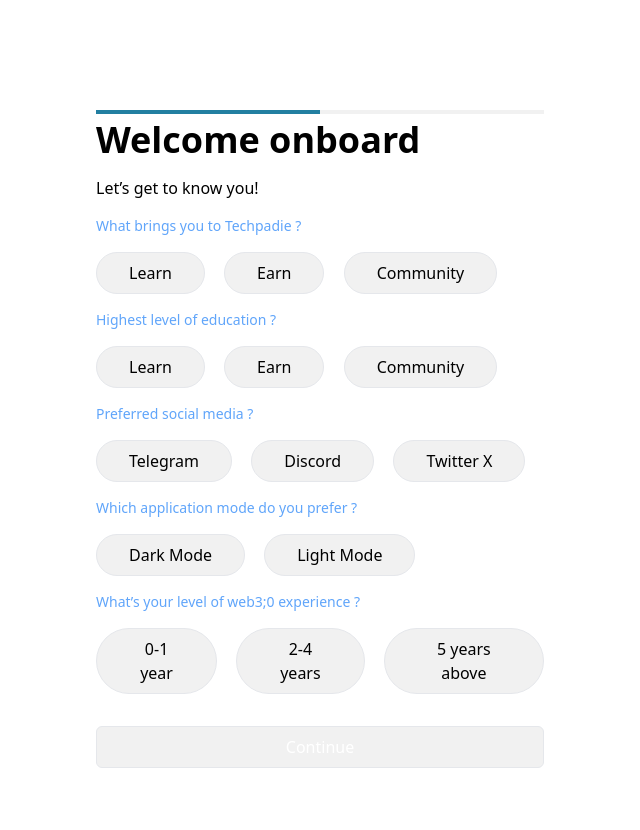
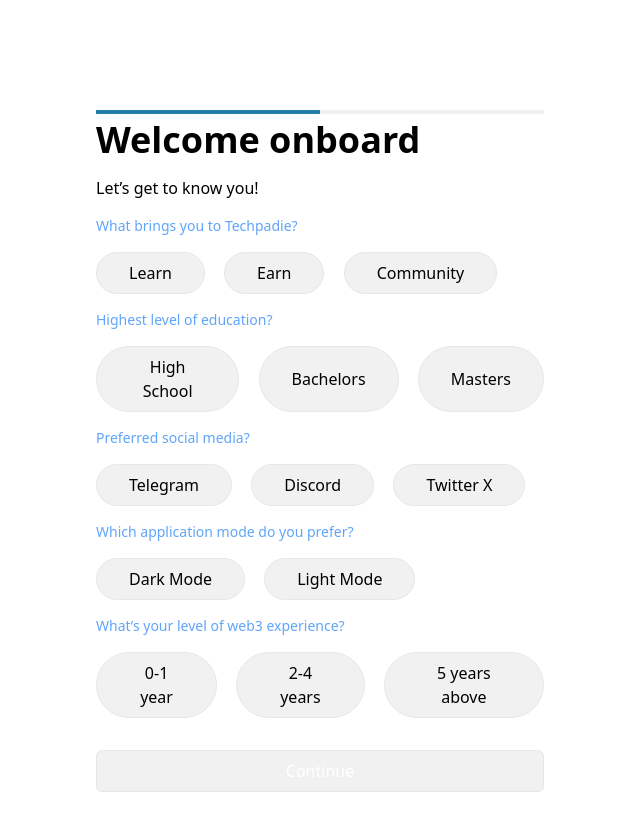
Before and after one commit to TeenGirlsinBlockchain/TechPadie, a React (Vite) app in the folder tech-padie-frontend/: page /onboarding in a window 1280 px wide. Shown: the top 830 px of the page, without its empty margins (0-640 px from the left). Built offline with nearby package versions, Linux system fonts and the light colour scheme.

Commit message:
added state

```diff
--- a/tech-padie-frontend/src/pages/InitialOnBoarding.jsx
+++ b/tech-padie-frontend/src/pages/InitialOnBoarding.jsx
@@ -1,11 +1,19 @@
-// import { useState } from 'react';
+import { useState } from 'react';
 // import FormFooter from '../components/form/FormFooter';
 import Button from "../components/Button";
 import ButtonGroup from "../ui/ButtonGroup";
 import Tracker from "../ui/Tracker";
 
 
+
 function InitialOnBoarding() {
+  // Separate state for each question
+  const [selectedOption1, setSelectedOption1] = useState(null);
+  const [selectedOption2, setSelectedOption2] = useState(null);
+  const [selectedOption3, setSelectedOption3] = useState(null);
+  const [selectedOption4, setSelectedOption4] = useState(null);
+  const [selectedOption5, setSelectedOption5] = useState(null);
+
   return (
     <div className="bg-white p-24 sm:w-[90%] md:w-[70%] lg:w-[50%]">
       <Tracker currtrack={50} height={4} bgcolor="#F1F1F1">
@@ -15,58 +23,114 @@
         <h1 className="mb-4 text-4xl font-semibold text-black">
           Welcome onboard
         </h1>
-        <p className="text-md mb-4">
-          Let’s get to know you!
-        </p>
+        <p className="text-md mb-4">Let’s get to know you!</p>
 
-        <p className="text-sm text-blue-400 mb-4">
-        What brings you to Techpadie ?
-        </p>
+        <p className="text-sm text-blue-400 mb-4">What brings you to Techpadie?</p>
         <ButtonGroup className="mb-4">
-        <Button>Learn</Button>
-        <Button>Earn</Button>
-        <Button>Community</Button>
-      </ButtonGroup>
+          <Button
+            addedStyles={selectedOption1 === 'Learn' ? 'bg-[#227FA1] text-white' : ''}
+            handleClick={() => setSelectedOption1('Learn')}
+          >
+            Learn
+          </Button>
+          <Button
+            addedStyles={selectedOption1 === 'Earn' ? 'bg-[#227FA1] text-white' : ''}
+            handleClick={() => setSelectedOption1('Earn')}
+          >
+            Earn
+          </Button>
+          <Button
+            addedStyles={selectedOption1 === 'Community' ? 'bg-[#227FA1] text-white' : ''}
+            handleClick={() => setSelectedOption1('Community')}
+          >
+            Community
+          </Button>
+        </ButtonGroup>
 
-        <p className="text-sm text-blue-400 mb-4">
-        Highest level of education ?
-        </p>
+        <p className="text-sm text-blue-400 mb-4">Highest level of education?</p>
         <ButtonGroup className="mb-4">
-        <Button>Learn</Button>
-        <Button>Earn</Button>
-        <Button>Community</Button>
-      </ButtonGroup>
+          <Button
+            addedStyles={selectedOption2 === 'High School' ? 'bg-[#227FA1] text-white' : ''}
+            handleClick={() => setSelectedOption2('High School')}
+          >
+            High School
+          </Button>
+          <Button
+            addedStyles={selectedOption2 === 'Bachelor\'s' ? 'bg-[#227FA1] text-white' : ''}
+            handleClick={() => setSelectedOption2('Bachelor\'s')}
+          >
+            Bachelors
+          </Button>
+          <Button
+            addedStyles={selectedOption2 === 'Master\'s' ? 'bg-[#227FA1] text-white' : ''}
+            handleClick={() => setSelectedOption2('Master\'s')}
+          >
+            Masters
+          </Button>
+        </ButtonGroup>
 
-        <p className="text-sm text-blue-400 mb-4">
-        Preferred social media ?
-        </p>
+        <p className="text-sm text-blue-400 mb-4">Preferred social media?</p>
         <ButtonGroup className="mb-4">
-        <Button>Telegram</Button>
-        <Button>Discord</Button>
-        <Button>Twitter X</Button>
-      </ButtonGroup>
+          <Button
+            addedStyles={selectedOption3 === 'Telegram' ? 'bg-[#227FA1] text-white' : ''}
+            handleClick={() => setSelectedOption3('Telegram')}
+          >
+            Telegram
+          </Button>
+          <Button
+            addedStyles={selectedOption3 === 'Discord' ? 'bg-[#227FA1] text-white' : ''}
+            handleClick={() => setSelectedOption3('Discord')}
+          >
+            Discord
+          </Button>
+          <Button
+            addedStyles={selectedOption3 === 'Twitter X' ? 'bg-[#227FA1] text-white' : ''}
+            handleClick={() => setSelectedOption3('Twitter X')}
+          >
+            Twitter X
+          </Button>
+        </ButtonGroup>
 
-        <p className="text-sm text-blue-400 mb-4">
-        Which application mode do you prefer ?
-        </p>
+        <p className="text-sm text-blue-400 mb-4">Which application mode do you prefer?</p>
         <ButtonGroup className="mb-4">
-        <Button>Dark Mode</Button>
-        <Button>Light Mode</Button>
-      </ButtonGroup>
+          <Button
+            addedStyles={selectedOption4 === 'Dark Mode' ? 'bg-[#227FA1] text-white' : ''}
+            handleClick={() => setSelectedOption4('Dark Mode')}
+          >
+            Dark Mode
+          </Button>
+          <Button
+            addedStyles={selectedOption4 === 'Light Mode' ? 'bg-[#227FA1] text-white' : ''}
+            handleClick={() => setSelectedOption4('Light Mode')}
+          >
+            Light Mode
+          </Button>
+        </ButtonGroup>
 
-        <p className="text-sm text-blue-400 mb-4">
-        What’s your level of web3;0 experience ?
-        </p>
+        <p className="text-sm text-blue-400 mb-4">What’s your level of web3 experience?</p>
         <ButtonGroup className="mb-8">
-        <Button>0-1 year</Button>
-        <Button>2-4 years</Button>
-        <Button>5 years above</Button>
-      </ButtonGroup>
+          <Button
+            addedStyles={selectedOption5 === '0-1 year' ? 'bg-[#227FA1] text-white' : ''}
+            handleClick={() => setSelectedOption5('0-1 year')}
+          >
+            0-1 year
+          </Button>
+          <Button
+            addedStyles={selectedOption5 === '2-4 years' ? 'bg-[#227FA1] text-white' : ''}
+            handleClick={() => setSelectedOption5('2-4 years')}
+          >
+            2-4 years
+          </Button>
+          <Button
+            addedStyles={selectedOption5 === '5 years above' ? 'bg-[#227FA1] text-white' : ''}
+            handleClick={() => setSelectedOption5('5 years above')}
+          >
+            5 years above
+          </Button>
+        </ButtonGroup>
       </div>
       <Button addedStyles="w-full rounded-md bg-[#227FA1] text-white">Continue</Button>
     </div>
-
   );
 }
-
 export default InitialOnBoarding;
```
